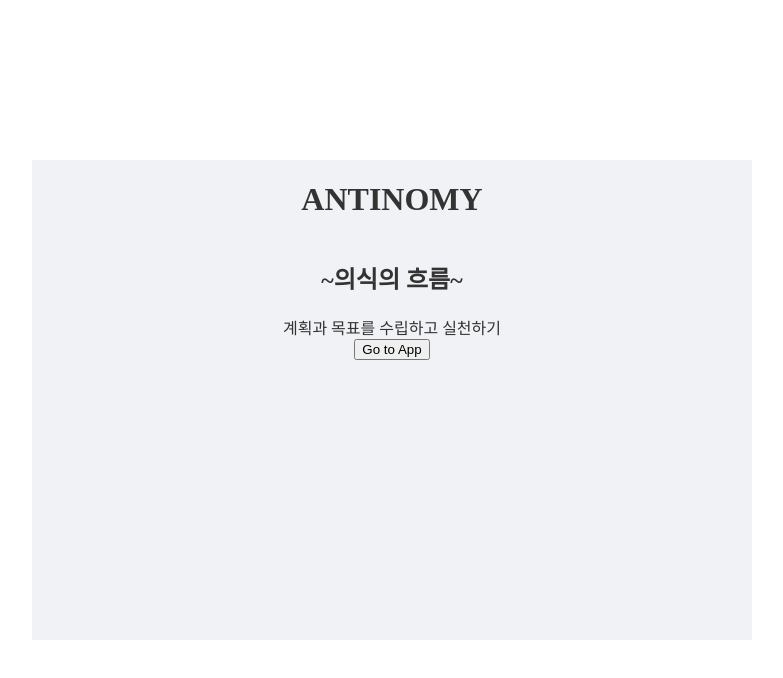
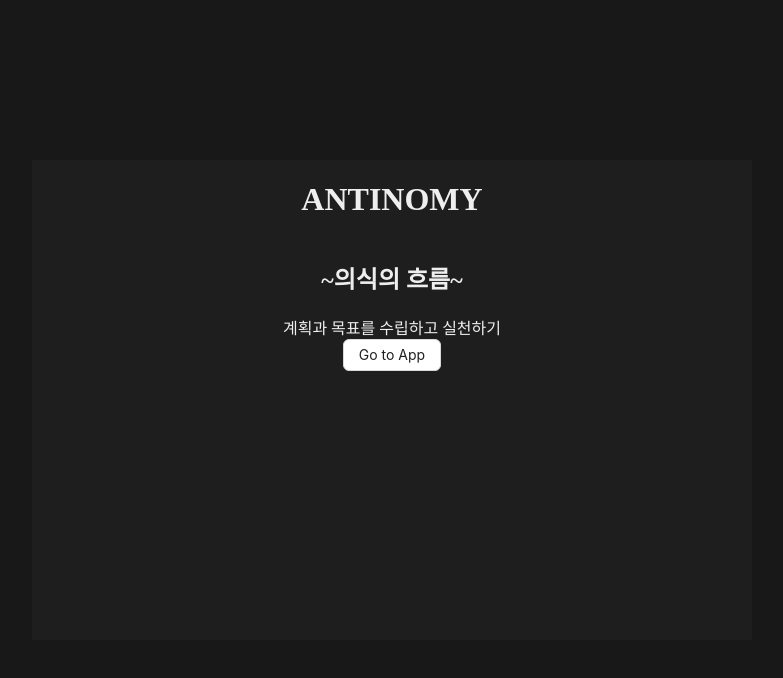
Before and after one commit to TechginusTG/Antinomy, a React (Vite) app in the folder client/: page / in a window 1280 px wide. Shown: the top 678 px of the page, without its empty margins (248-1031 px from the left). Built offline with nearby package versions, Linux system fonts and the light colour scheme.

Commit message:
아직 처음페이지 설정중

```diff
--- a/client/src/pages/Landing/Landing.jsx
+++ b/client/src/pages/Landing/Landing.jsx
@@ -1,5 +1,9 @@
 import { Link } from "react-router-dom";
 import styles from "./Landing.module.css"; // Assuming you have a CSS file for styling
+
+import { Button } from "antd";
+
+document.body.setAttribute("data-theme", "dark");
 
 function LandingPage() {
     return (
@@ -8,12 +12,12 @@ function LandingPage() {
                 <h1 className={styles["Title"]}>ANTINOMY</h1>
                 <h2 className={`${styles.subtitle}`}>~의식의 흐름~</h2>
                 <span>계획과 목표를 수립하고 실천하기</span>
-                <button
+                <Button
                     className={styles["main-button"]}
                     onClick={() => (window.location.href = "/app")}
                 >
                     Go to App
-                </button>
+                </Button>
             </main>
         </div>
     );
```
Also changed, not shown: client/src/pages/Landing/Landing.module.css (line endings or trailing spaces).
